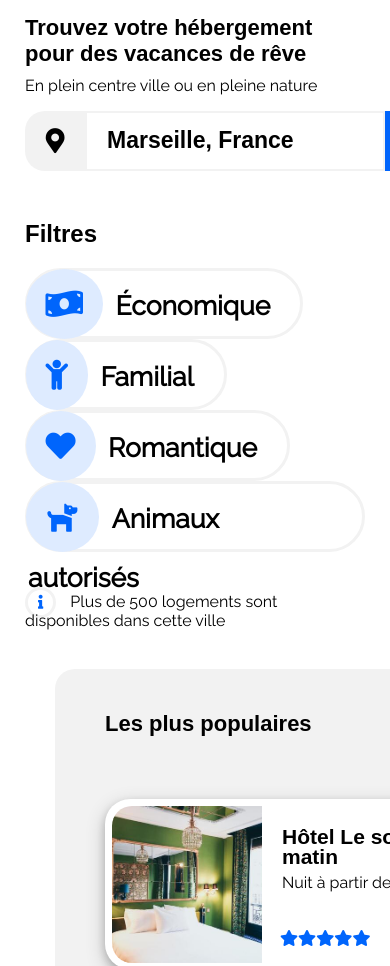
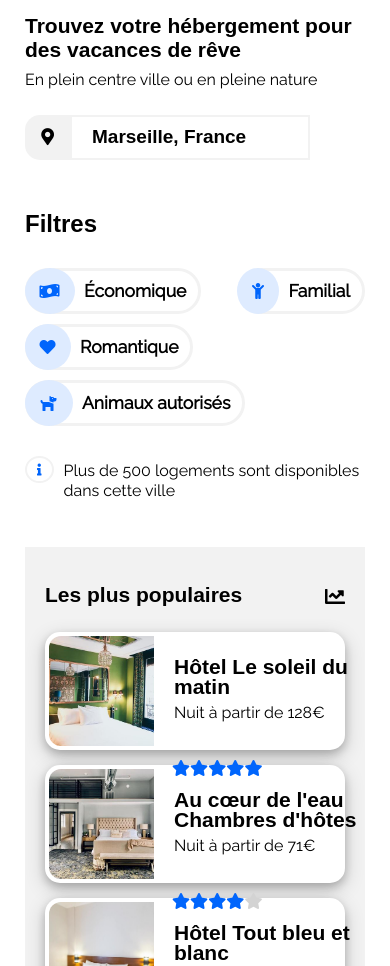
Before and after one commit to Latouane/Fabienlefour_2_13092021, a plain HTML site: page index.html in a window 390 px wide. Shown: the part 134-1100 px from the top of the page. Drawn offline with Linux system fonts and the light colour scheme; files whose address does not match are found by name.

Commit message:
Push Media Q

```diff
--- a/Css/mediaqueries.css
+++ b/Css/mediaqueries.css
@@ -14,7 +14,7 @@
     }
 
     h1 {
-        font-size: 22px;
+        font-size: 21px;
     }
 
     p {
@@ -94,6 +94,48 @@
             margin: 0px 25px 0px 25px;
     }
 
+    .elements_recherche {
+        margin-top: 10px;
+    }
+    /* Barre de recherche logement */
+
+    .localisation {
+        height: 45px;
+        width: 45px;
+        background-color: #F2F2F2;
+        border-radius: 15px 0px 0px 15px;
+        text-align: center;
+        line-height: 45px;
+        font-size: 17px;
+    }
+
+    .recherche {
+        height: 45px;
+        width: 240px;
+    }
+
+    #site-search {
+        height: 45px;
+        width: 240px;
+        border: 2px #F2F2F2 solid;
+        font-size: 19px;
+    }
+
+    .loupe {
+        height: 45px;
+        width: 45px;
+        background-color: #0065FC;
+        border-radius: 12px 12px 12px 12px;
+        text-align: center;
+        line-height: 45px;
+        font-size: 15px;
+        margin-left: -15px;
+        color: white;
+    }
+
+    .bouton {
+        display: none;
+    }
     /* filtres */
 
     .container_filtres {
@@ -102,17 +144,116 @@
     }
 
     .title_filtres {
-        width: 100px;
+        width: 100%;
     }
 
-    /* span filtres mettre margin bot pour aligner le texte */
+    .filtres {
+        height: 40px;
+        width: auto;
+        vertical-align: middle;
+        line-height: 40px;
+        border-radius: 50px 50px 50px 50px;
+        border: 3px #F2F2F2 solid;
+        padding-right: 12px;
+        margin-top: 10px;
+    }
 
+    .filtres i {
+        background-color: #DEEBFF;
+        border-radius: 50%;
+        border: none;
+        color: #0065FC;
+        padding: 15px;
+        font-size: 16px;
+        margin: -3.5px;
+    }
+
+    .filtres a {
+        margin-left: 13px;
+        font-size: 17.5px;
+    }
+
+    /* Info filtres */
+
+    .info span {
+        height: fit-content;
+        border: #F2F2F2 solid 2px;
+        line-height: 3px;
+        font-size: 12px;
+    }
+
+    .info p {
+        line-height: 20px;
+    }
     /* Heb à Marseille */
 
     .part_2 {
         display: flex;
         flex-direction: column-reverse;
+        margin: 0px 25px 0px 25px;
     }
+
+    /* Aside */
+
+    Aside {
+        height: auto;
+        width: auto;
+        background-color: #F2F2F2;
+        border-radius: 0px;
+        margin: 0;
+        padding: 15px 0px 30px 0px;
+    }
+    .container_pop {
+        height: auto;
+        margin: 0px 20px 0px 20px;
+    }
+
+    /* Titre aside */
+
+    .aside_title {
+        display: flex;
+        height: auto;
+        width: auto;
+        margin: 0;
+    }
+
+    .aside_title h1 {
+        margin-right: auto;
+    }
+
+    .aside_title i {
+        font-size: 20px;
+        line-height: 70px;
+    }
+
+    /* Card Pop */
+
+
+    .container_card_pop {
+        height: auto;
+        width: auto;
+        margin: 0px 0px 15px 0px;
+        border-radius: 15px;
+       }
+
+    .card_pop {
+        height: auto;
+        margin: 4px;
+    }
+
+
+    /* Img Card pop */
+
+    .img_pop {
+        height: 110px;
+        width: 105px;
+        display: block;
+    }
+
+    .img_pop img {
+        border-radius: 12px 0px 0px 12px;
+    }
+
 
     article {
 
--- a/Css/style.css
+++ b/Css/style.css
@@ -260,6 +260,7 @@ input[type="button" i] {
 
 .part_2 {
     display: flex;
+    width: auto;
 }
 
 /* Article */
@@ -267,7 +268,7 @@ input[type="button" i] {
 /* Format de l'article */
 
 article {
-    width: 1250px;
+    width: auto;
     background-color: #F2F2F2;
     border-radius: 20px;
 }
@@ -361,9 +362,9 @@ article {
 
 /* Aside */
 
-.part_3 {
-    height: 800px;
-    width: 615px;
+Aside {
+    height: auto;
+    width: auto;
     background-color: #F2F2F2;
     border-radius: 20px;
     margin-left: 55px;
@@ -460,7 +461,7 @@ article {
 
 /* Activites */
 
-.part_4 {
+.part_3 {
     display: flex;
     flex-wrap: wrap;
     justify-content: space-between;
--- a/index.html
+++ b/index.html
@@ -74,13 +74,18 @@
                         <i class="icone fas fa-dog"></i><a href="#">Animaux autorisés</a>
                     </span>
             </div>
-                <div class="info">
+               <!-- <div class="info">
                     <P>
                         <span class="fas fa-info">
                         </span> Plus de 500 logements sont disponibles dans cette ville
                     </P>
                 </div>
-
+                -->
+                <div class="info">
+                    <span class="fas fa-info">
+                    </span>
+                    <p> Plus de 500 logements sont disponibles dans cette ville </p>
+                </div>
         </section>
 
         <!-- Section hébergement article + aside -->
@@ -209,7 +214,7 @@
             </article>
 
             <!-- Aside -->
-            <aside class="part_3">
+            <aside>
                 <div class="container_pop">
                     <div class="aside_title">
                         <h1>Les plus populaires</h1>
@@ -278,7 +283,7 @@
         </section>
 
         <!-- Section activités -->
-        <section class="part_4">
+        <section class="part_3">
             <h1 id="activites">Activités à Marseille</h1>
 
             <div class="large_container">
```
